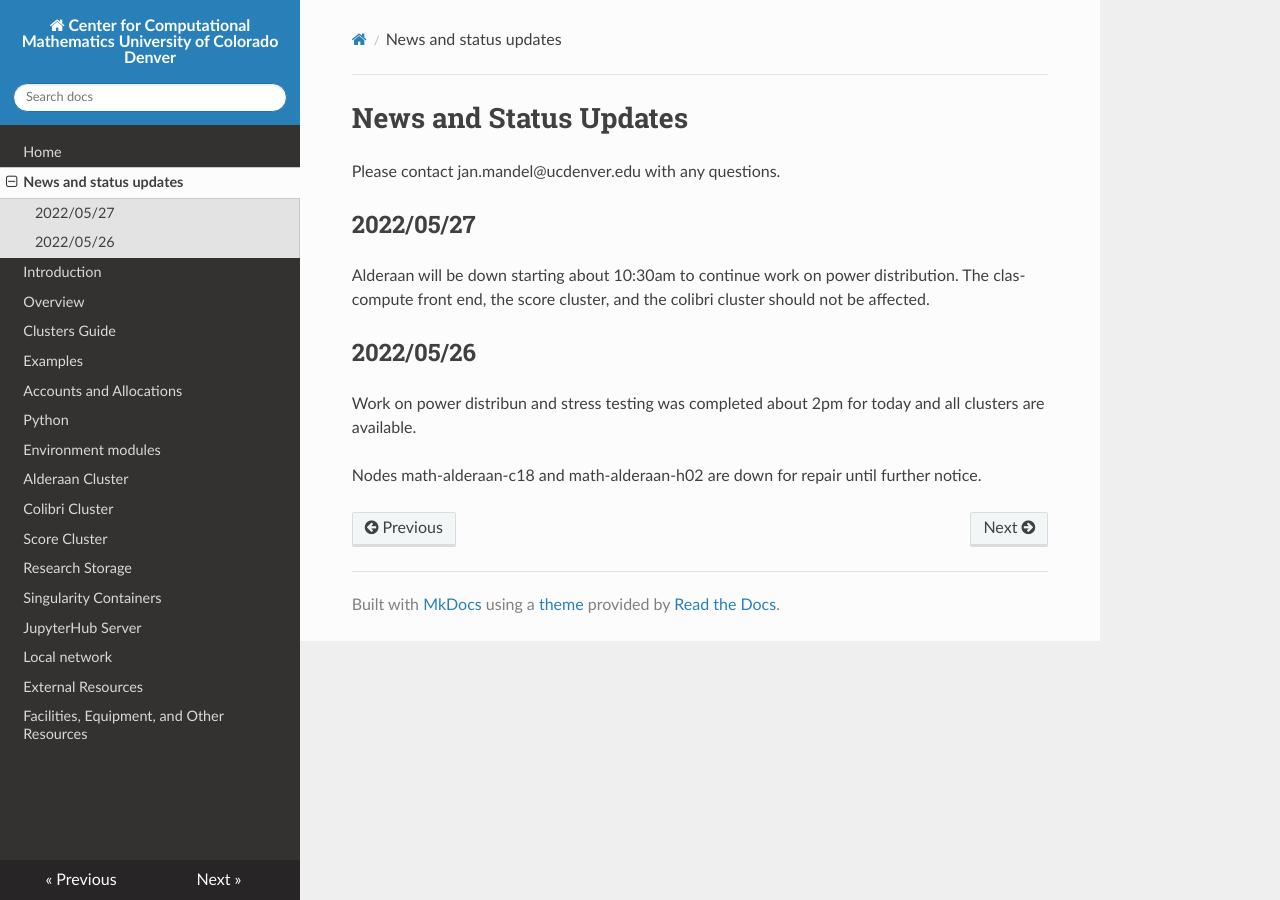
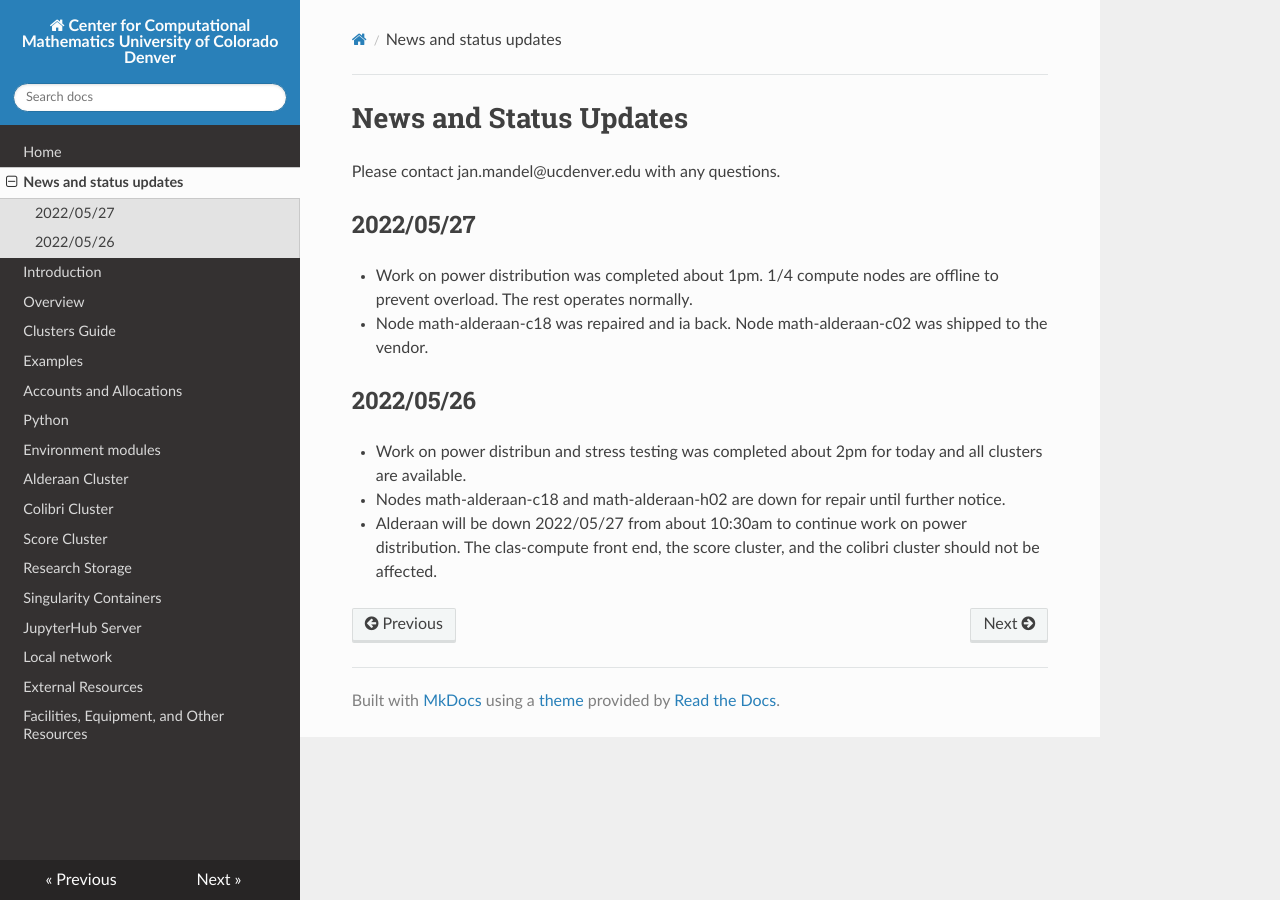
Before and after one commit to ccmucdenver/ccm-docs, an MkDocs documentation site: the page built from docs/updates.md, in a window 1280 px wide. Built offline with MkDocs 1.6.1, drawn with Linux system fonts in a browser that asks for light colours; nearby versions of some CDN libraries.

Commit message:
Update updates.md

```diff
--- a/docs/updates.md
+++ b/docs/updates.md
@@ -3,10 +3,16 @@
 Please contact jan.mandel@ucdenver.edu with any questions.
 
 ## 2022/05/27
-Alderaan will be down starting about 10:30am to continue work on power distribution. The clas-compute front end, the score cluster, and the colibri cluster should not be affected.
+
+* Work on power distribution was completed about 1pm. 1/4 compute nodes are offline to prevent overload. The rest operates normally.
+
+* Node math-alderaan-c18 was repaired and ia back. Node math-alderaan-c02 was shipped to the vendor.
+
 
 
 ## 2022/05/26
-Work on power distribun and stress testing was completed about 2pm for today and all clusters are available.
+* Work on power distribun and stress testing was completed about 2pm for today and all clusters are available.
 
-Nodes math-alderaan-c18 and math-alderaan-h02 are down for repair until further notice.
+* Nodes math-alderaan-c18 and math-alderaan-h02 are down for repair until further notice.
+
+* Alderaan will be down 2022/05/27 from about 10:30am to continue work on power distribution. The clas-compute front end, the score cluster, and the colibri cluster should not be affected.
```
